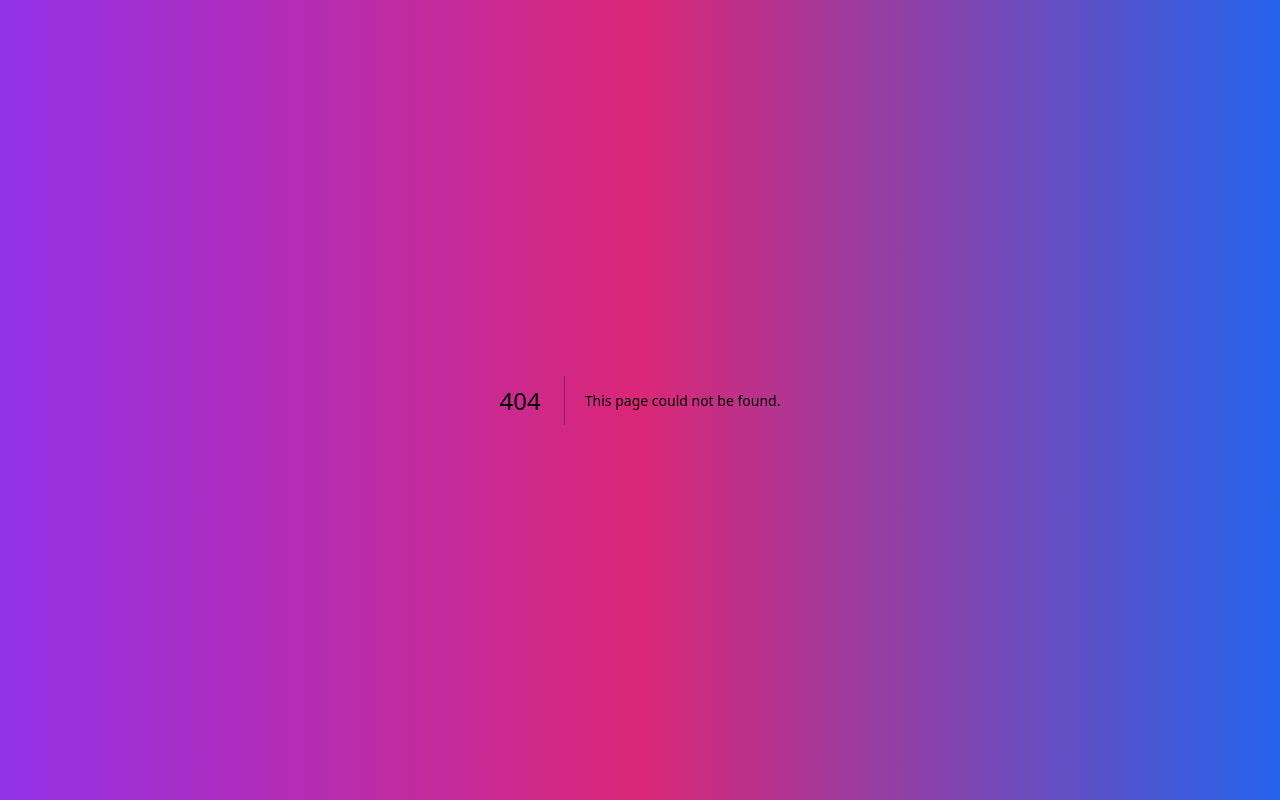
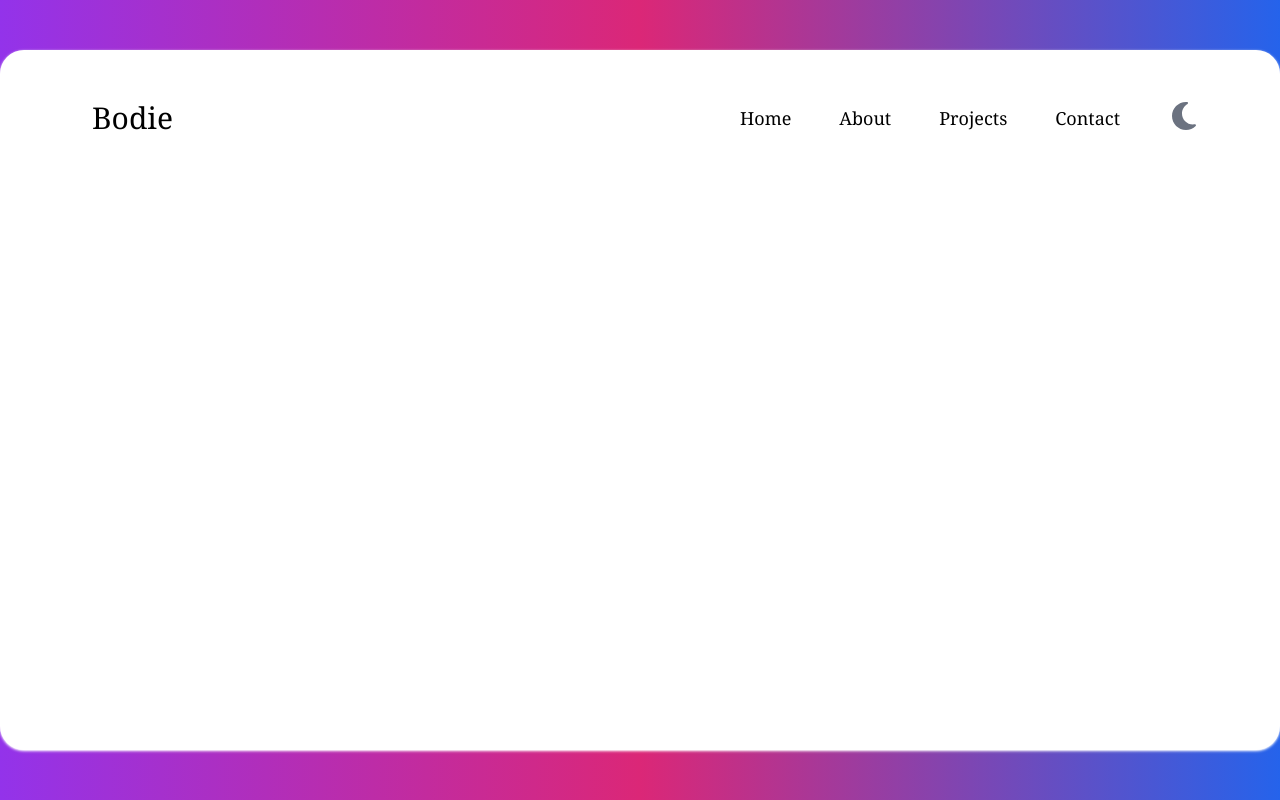
Before and after one commit to bodwood/Real-Portfolio, a Next.js app: page /about in a window 1280 px wide. Before the commit this address had no page. Built offline with nearby package versions, Linux system fonts and the light colour scheme.

Commit message:
Add animation and aboutme section

```diff
--- /dev/null
+++ b/app/about/page.tsx
@@ -0,0 +1,55 @@
+'use client';
+import Navbar from '../components/navbar';
+import { useState, useEffect } from 'react';
+import { useMediaQuery } from 'react-responsive';
+import Image from 'next/image';
+import '@/styles/about.css'
+
+const AboutMe = () => {
+  const [containerHeight, setContainerHeight] = useState(0);
+  const [slideX, setSlideX] = useState(0);
+  const [fadeIn, setFadeIn] = useState(false);
+
+  const isScreenHeightSmall = useMediaQuery({ query: '(max-height: 600px)' });
+
+  useEffect(() => {
+    const calculateContainerHeight = () => {
+      const screenHeight = window.innerHeight;
+      const newContainerHeight = isScreenHeightSmall ? screenHeight : (7 / 8) * screenHeight;
+      setContainerHeight(newContainerHeight);
+    };
+
+    calculateContainerHeight();
+
+    const handleResize = () => {
+      calculateContainerHeight();
+    };
+
+    window.addEventListener('resize', handleResize);
+
+    return () => {
+      window.removeEventListener('resize', handleResize);
+    };
+  }, [isScreenHeightSmall]);
+
+  useEffect(() => {
+    setFadeIn(true);
+  }, []);
+
+
+  return (
+    <div className={`flex items-center justify-center h-screen ${fadeIn ? 'fade-in' : ''}`}>
+      <div
+        className='container mx-auto px-10 py-5 rounded-3xl shadow shadow-white h-full bg-white overflow-auto md:overflow-hidden'
+        style={{ height: `${containerHeight}px` }}
+      >
+        <>
+          <Navbar />
+        </>
+
+      </div>
+    </div>
+  );
+};
+
+export default AboutMe;
--- a/app/global.css
+++ b/app/global.css
@@ -1,3 +1,37 @@
 @tailwind base;
 @tailwind components;
 @tailwind utilities;
+
+.profile-pic {
+  display: block;
+  margin: 0 auto;
+  transform: translateX(0);
+  transition: transform 2s ease;
+}
+
+.profile-pic.slideX {
+  animation: zoomAnimation 2s forwards;
+  transform-origin: 50% 50%;
+}
+
+@keyframes zoomAnimation {
+  0% {
+    transform: translateX(0) scale(1);
+    filter: brightness(100%);
+  }
+  50% {
+    transform: translateX(-50%);
+    filter: brightness(100%);
+  }
+  100% {
+    transform: translateX(-50%) scale(50);
+    filter: brightness(0%);
+  }
+}
+
+
+.fade-away.slideX {
+  visibility: hidden;
+  opacity: 0;
+  transition: visibility 0s 1s, opacity 1s linear;
+}
--- a/app/page.tsx
+++ b/app/page.tsx
@@ -9,10 +9,12 @@ import { faComputerMouse, faArrowDown, faCode } from '@fortawesome/free-solid-sv
 import { useMediaQuery } from 'react-responsive';
 import Image from 'next/image';
 import './global.css';
+import { useRouter } from 'next/navigation';
 
 const Home = () => {
   const [containerHeight, setContainerHeight] = useState(0);
-  const [scrollY, setScrollY] = useState(0);
+  const [slideX, setSlideX] = useState(0);
+  const router = useRouter();
 
   const isScreenHeightSmall = useMediaQuery({ query: '(max-height: 600px)' });
 
@@ -36,6 +38,13 @@ const Home = () => {
     };
   }, [isScreenHeightSmall]);
 
+  const handleAboutMeClick = () => {
+    setSlideX(1);
+
+    setTimeout(() => {
+      return router.push('/about');
+    }, 1000);
+  };
 
   return (
     <div className='flex items-center justify-center h-screen'>
@@ -46,8 +55,8 @@ const Home = () => {
         <>
           <Navbar />
         </>
-        <div className='flex flex-col md:flex-row justify-center'>
-          <div className='w-full md:w-1/6 flex flex-col md:items-center'>
+        <div className='flex flex-col md:flex-row justify-center '>
+          <div className={`w-full md:w-1/6 flex flex-col md:items-center fade-away ${slideX === 1 ? 'slideX' : ''}`}>
             <div className='flex justify-center hidden md:block'>
               <div
                 className='grid grid-cols-5 md:grid-cols-1 gap-4 md:gap-2 md:pt-48 sm:pt-0 md:pr-16'
@@ -73,7 +82,7 @@ const Home = () => {
           </div>
           <div className='w-full sm:pt-0 sm:h-1/2 md:w-5/6 md:h-3/4 md:pt-8 md:pt-16 pr-0 md:pr-24'>
             <div className='flex flex-col md:flex-row'>
-              <div className='w-full md:w-1/2 md:pt-20'>
+              <div className={`w-full md:w-1/2 md:pt-20 fade-away ${slideX === 1 ? 'slideX' : ''}`}>
                 <p className='text-3xl text-center md:text-left xl:pt-10'>Hello, I'm Bodie</p>
                 <p className='text-lg pt-4 text-center md:text-left'>Full-Stack Engineer</p>
                 <p className='text-lg pt-2 pb-10 text-center md:text-left'>
@@ -96,23 +105,21 @@ const Home = () => {
                 <Image
                   src={'/images/bwood_portfolio_home.png'}
                   alt='Bodie Wood'
-                  className={`rounded-3xl transform scale-${scrollY > 0 ? '150' : '100'}`}
+                  className={`rounded-3xl profile-pic ${slideX === 1 ? 'slideX' : ''}`}
                   width={500}
                   height={100}
                 />
               </div>
             </div>
-            <div className='flex flex-row md:pt-4 lg:pt-25'>
-              <div className='w-1/2 pl-2 md:pl-10 flex-row flex items-center'>
-               <FontAwesomeIcon icon={faCode} className='pr-2 h-6 w-6 text-grey' />
-                <p className='inline'>About Me</p>
-                <FontAwesomeIcon icon={faArrowDown} className='pl-2 h-4 w-4' />
-              </div>
-              <div className='w-1/2'>
-                <div>
-
-                </div>
-              </div>
+            <div
+              className={`w-1/2 pl-2 md:pl-10 flex-row flex items-center cursor-pointer fade-away ${
+                slideX === 1 ? 'slideX' : ''
+              }`}
+              onClick={handleAboutMeClick}
+            >
+              <FontAwesomeIcon icon={faCode} className='pr-2 h-6 w-6 text-grey' />
+              <p className='inline'>About Me</p>
+              <FontAwesomeIcon icon={faArrowDown} className='pl-2 h-4 w-4' />
             </div>
           </div>
         </div>
--- a/package.json
+++ b/package.json
@@ -16,7 +16,6 @@
     "@fortawesome/react-fontawesome": "^0.2.0",
     "@types/node": "20.2.5",
     "@types/react": "18.2.8",
-    "@types/react-dom": "18.2.4",
     "autoprefixer": "10.4.14",
     "babel-plugin-macros": "^3.1.0",
     "google-fonts": "^1.0.0",
@@ -26,12 +25,14 @@
     "react-dom": "18.2.0",
     "react-icons-kit": "^2.0.0",
     "react-responsive": "^9.0.2",
+    "react-router-dom": "^6.14.1",
     "react-scroll-wheel-handler": "^2.2.0",
     "tailwindcss": "3.3.2",
     "typescript": "5.1.3"
   },
   "devDependencies": {
     "@types/google-fonts": "^1.0.0",
+    "@types/react-dom": "^18.2.7",
     "eslint": "^8.44.0",
     "tailwindcss-dark-mode": "^1.1.7"
   }
--- /dev/null
+++ b/styles/about.css
@@ -0,0 +1,20 @@
+@tailwind base;
+@tailwind components;
+@tailwind utilities;
+
+
+
+
+.fade-in {
+  animation: fade-in-animation 1s ease-in;
+  opacity: 1;
+}
+
+@keyframes fade-in-animation {
+  from {
+    opacity: 0;
+  }
+  to {
+    opacity: 1;
+  }
+}
```
Also changed, not shown: 1 other file (tests, documents, lock files or other folders).
